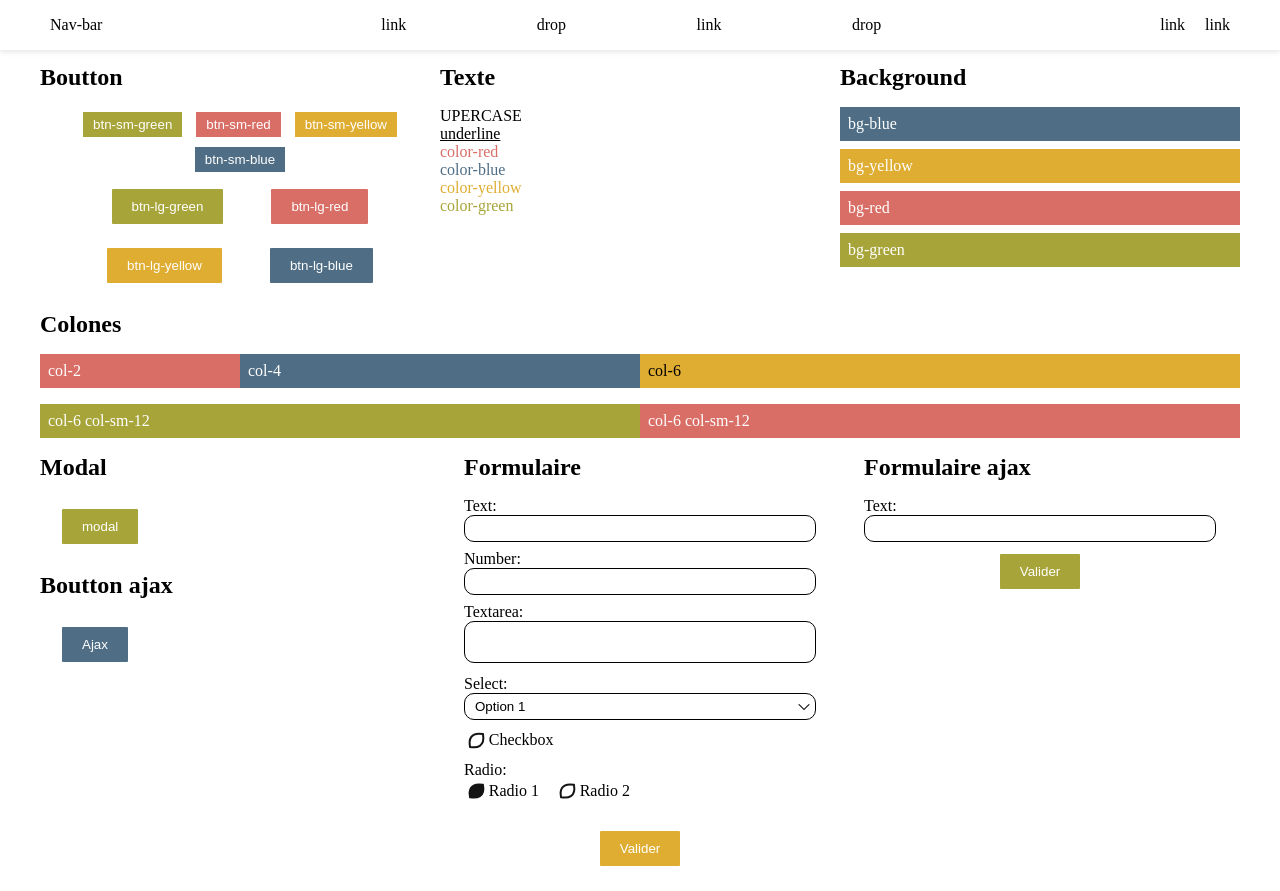
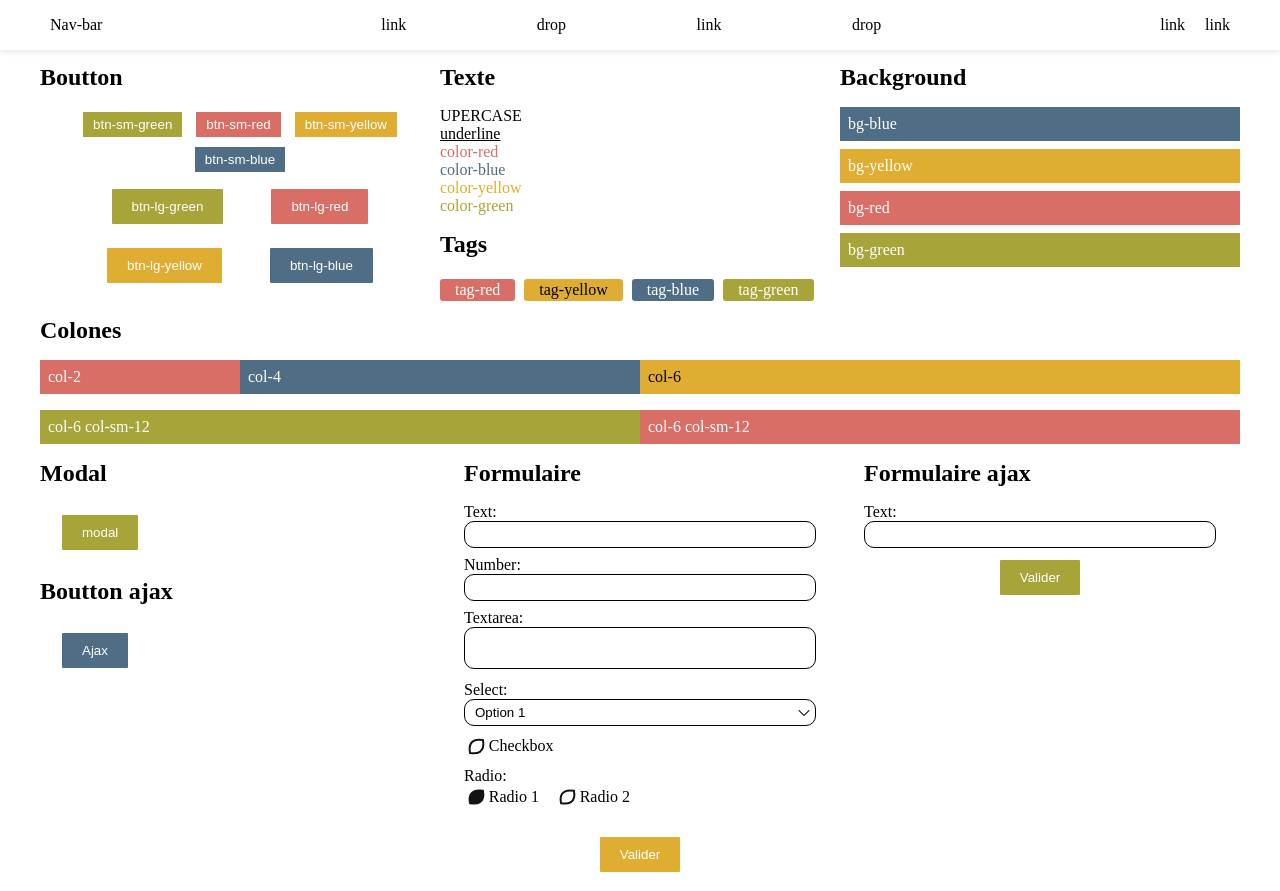
Before and after one commit to Jeremy-Vaud/ploum-style, a website built with Parcel: page index.html in a window 1280 px wide. Shown: the top 891 px of the page. Built offline with nearby package versions, Linux system fonts and the light colour scheme.

Commit message:
add tags

```diff
--- a/index.html
+++ b/index.html
@@ -67,6 +67,11 @@
                 <p class="color-blue">color-blue</p>
                 <p class="color-yellow">color-yellow</p>
                 <p class="color-green">color-green</p>
+                <h2 class="my-3">Tags</h2>
+                <span class="tag-red color-white">tag-red</span>
+                <span class="tag-yellow">tag-yellow</span>
+                <span class="tag-blue color-white">tag-blue</span>
+                <span class="tag-green color-white">tag-green</span>
             </div>
             <div class="col-4 col-sm-12">
                 <h2 class="my-3">Background</h2>
--- a/src/scss/ploum-color.scss
+++ b/src/scss/ploum-color.scss
@@ -1,8 +1,18 @@
-@each $key, $color in $colors {
+@each $key,
+$color in $colors {
     .color-#{"" +$key} {
         color: $color;
     }
+
     .bg-#{"" + $key} {
         background-color: $color;
     }
+
+    .tag-#{"" + $key} {
+        display: inline-block;
+        background-color: $color;
+        padding: $tags-padding;
+        margin: $tags-margin;
+        border-radius: $tags-border-radius;
+    }
 }
```
